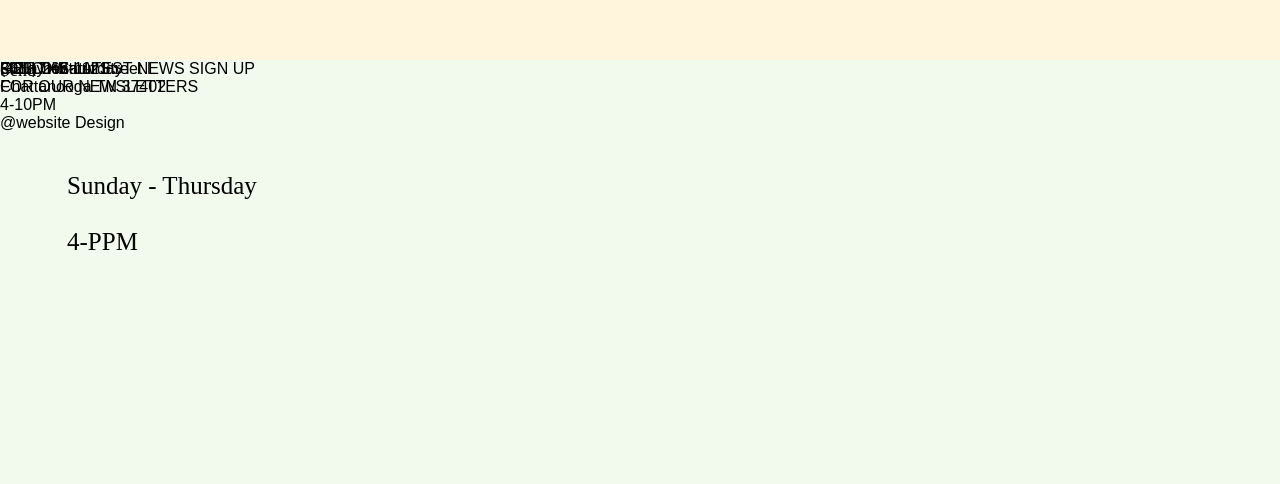
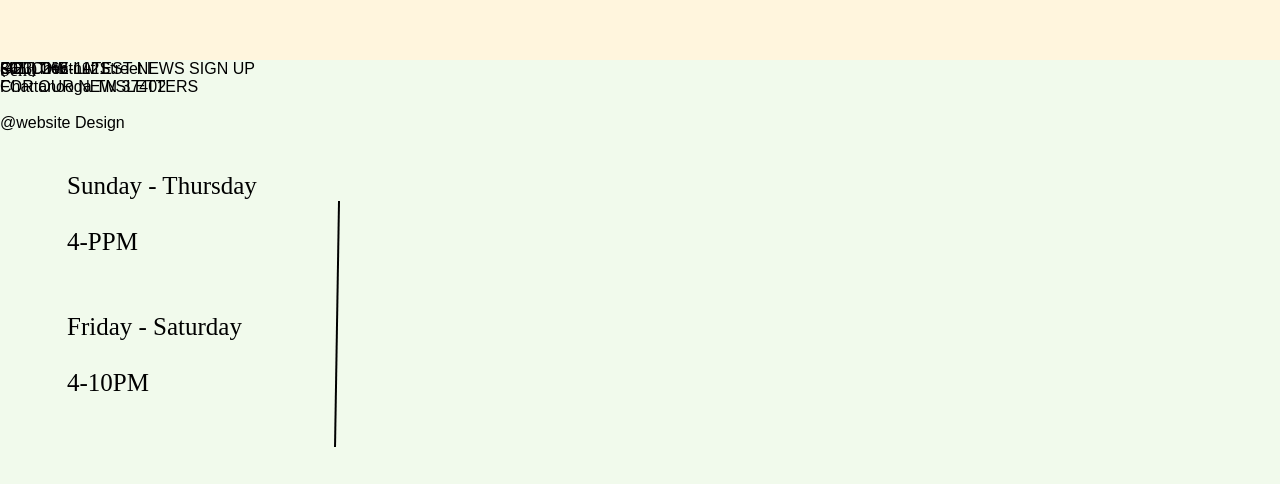
Before and after one commit to Dhyder/streetfoodwebsite, a plain HTML site: page html/index.html in a window 1280 px wide. Shown: the part 5060-5544 px from the top of the page. Drawn offline with Linux system fonts and the light colour scheme.

Commit message:
changes to css styling detailing pg6

```diff
--- a/html/css/style.css
+++ b/html/css/style.css
@@ -905,3 +905,31 @@ div { position: absolute; }
 	text-align: left;
 	color:#000000;
 }
+
+
+#friday___saturday_4_10pm {
+	top: 253px;
+	left: 67px;
+	width: 239px;
+	height: 131.5px;
+	overflow: hidden;
+	font-family: Poppins;
+	font-size: 25px;
+	text-align: left;
+	color:#000000;
+}
+
+
+#line_1 {
+	top: 263px;
+	left: 214px;
+	width: 246.04px;
+	height: 2px;
+
+	-ms-transform:rotate(-89.07deg);
+	-o-transform:rotate(-89.07deg);
+	-webkit-transform:rotate(-89.07deg);
+	-moz-transform:rotate(-89.07deg);
+	transform:rotate(-89.07deg);
+	background:#000000;
+}
```
